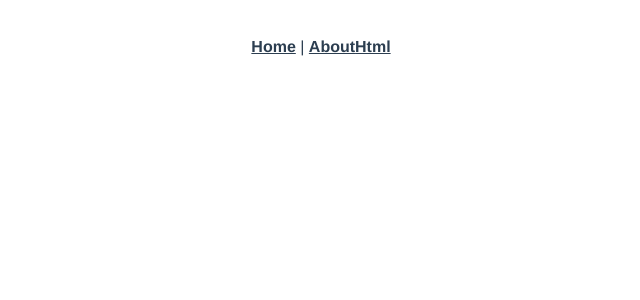
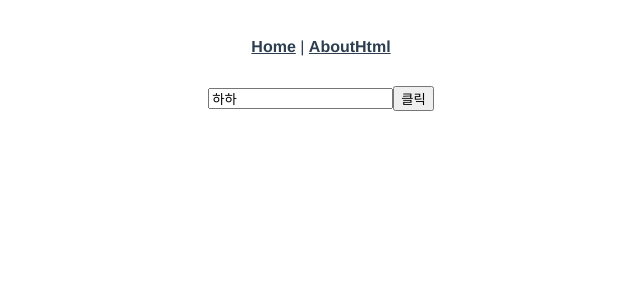
Before and after one commit to bkdragon0228/Vue-tutorial, a Vue app in the folder project/: page /databinding/input in a window 1280 px wide. Before the commit this address had no page. Shown: the top 300 px of the page, without its empty margins (319-959 px from the left). Built offline with nearby package versions, Linux system fonts and the light colour scheme.

Commit message:
추가 : 양방향 데이터 바인딩
v-model을 이용한 양방향 데이터 바인딩

```diff
--- a/project/src/router/index.js
+++ b/project/src/router/index.js
@@ -31,6 +31,14 @@ const routes = [
       import(
         /* webpackChunkName: "databinding", webpackPrefetch: true */ '../views/1_databinding/DataBindingHtml'
       )
+  },
+  {
+    path: '/databinding/input',
+    name: 'DataBindingInput',
+    component: () =>
+      import(
+        /* webpackChunkName: "databinding", webpackPrefetch: true */ '../views/1_databinding/DataBindingInput'
+      )
   }
 ]
 
--- /dev/null
+++ b/project/src/views/1_databinding/DataBindingInput.vue
@@ -0,0 +1,23 @@
+<template>
+    <div>
+        <input type="text" v-model="userId"/>
+        <button @click="myFunction">클릭</button>
+    </div>
+</template>
+
+<script>
+
+export default {
+    name: 'DataBindingInput',
+    setup() {
+        return {
+            userId: '하하'
+        }
+    },
+    methods: {
+        myFunction() {
+            console.log(this.userId)
+        }
+    }
+}
+</script>
```
